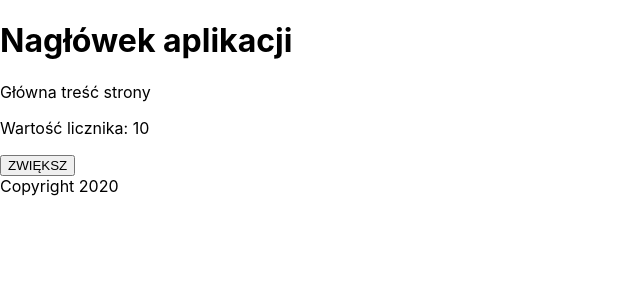
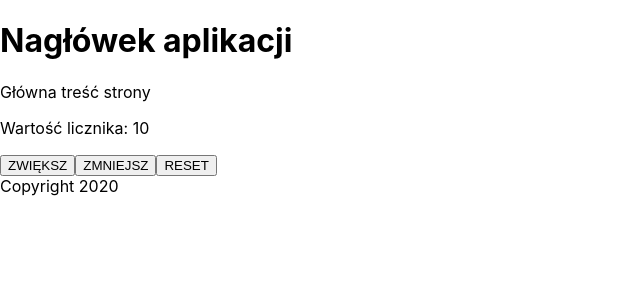
Before and after one commit to KajBialas/stacja-it-react-1-01-08-20, a React (Create React App) app: page / in a window 1280 px wide. Shown: the top 300 px of the page, without its empty margins (0-640 px from the left). Built offline with nearby package versions, Linux system fonts and the light colour scheme; the HTML template or start-up script is replaced by a standard one.

Commit message:
Final issue7

```diff
--- a/src/Counter.js
+++ b/src/Counter.js
@@ -10,6 +10,14 @@ class Counter extends Component {
     counter: this.state.counter + 1
   });
 
+  handleDecrementCounter = () => this.setState({
+    counter: this.state.counter - 1
+  });
+
+  handleResetCounter = () => this.setState({
+    counter: 10
+  });
+
   handleIncrementSafeCounter = () => this.setState(
     (prevState) => ({counter: prevState.counter + 1})
   );
@@ -20,7 +28,9 @@ class Counter extends Component {
         <p>
           Wartość licznika: {this.state.counter}
         </p>
-        <button onClick={this.handleIncrementSafeCounter}>ZWIĘKSZ</button>
+        <button onClick={this.handleIncrementCounter}>ZWIĘKSZ</button>
+        <button onClick={this.handleDecrementCounter}>ZMNIEJSZ</button>
+        <button onClick={this.handleResetCounter}>RESET</button>
       </div>
     )
   }
```
